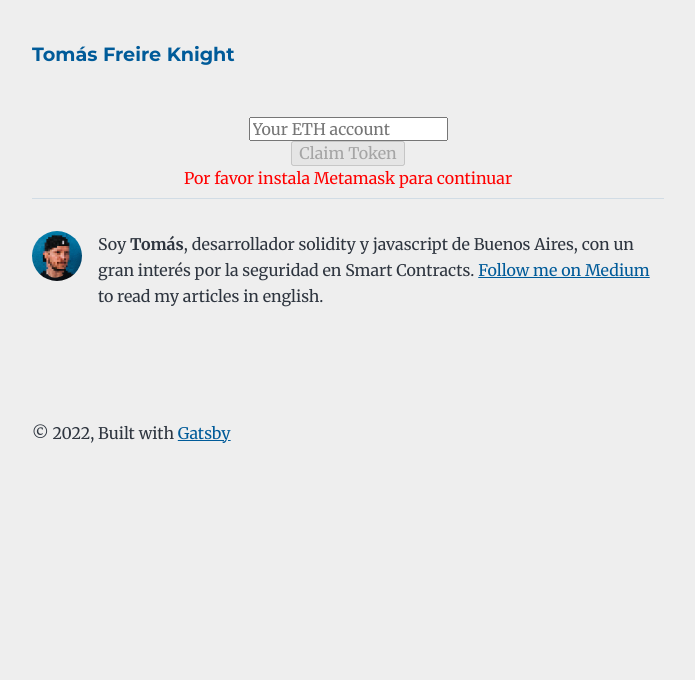
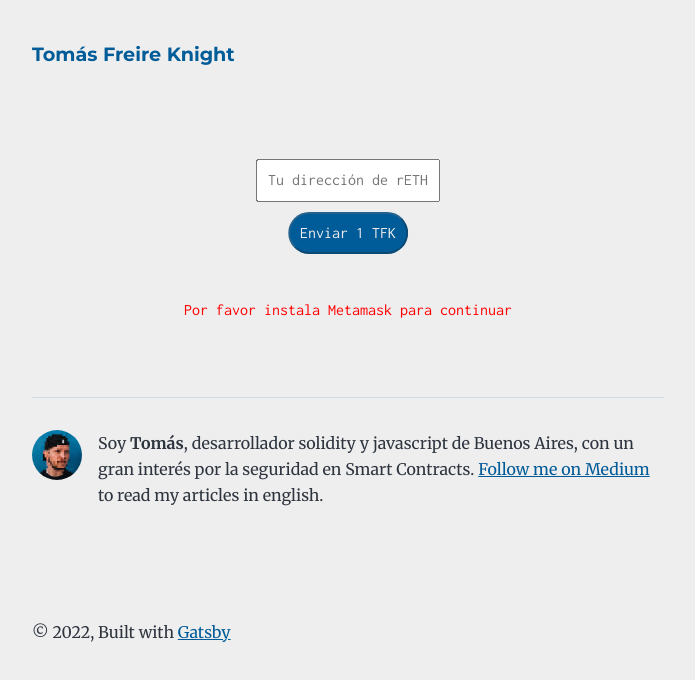
Before and after one commit to tomasfrancizco/new-personal-site, a Gatsby site: page /token in a window 1280 px wide. Shown: the whole page, without its empty margins (292-987 px from the left). Built offline with nearby package versions, Linux system fonts and the light colour scheme; Gatsby itself is replaced by a stand-in of ours.

Commit message:
token improvements

```diff
--- a/src/pages/token.js
+++ b/src/pages/token.js
@@ -38,12 +38,10 @@ const Token = ({ data, location }) => {
     const hexa = "0123456789abcdefABCDEF"
     if(receiverAccount.length !== 42 || receiverAccount[0] !== "0" || receiverAccount[1] !== "x"){
       setAddressError(true);
-      console.log("address error")
     }
     for(let i=2;i<receiverAccount.length;i++){
       if(!hexa.includes(receiverAccount[i])) {
         setAddressError(true);
-        console.log("address error")
       }
     }
   }
@@ -71,7 +69,6 @@ const Token = ({ data, location }) => {
       return () => clearInterval(continuousCheck)
     } else {
       setMetamask(false)
-      console.log("What")
     }
   }, [])
 
@@ -92,7 +89,7 @@ const Token = ({ data, location }) => {
           const transaction = await contract.transfer(receiverAccount, "1000000000000000000")
           await transaction.wait();
         }
-      } catch(err){
+      } catch (err) {
         console.log({ err })
       }
     }
@@ -102,12 +99,12 @@ const Token = ({ data, location }) => {
   return (
     <Layout location={location} title={title}>
       <div className="token-container">
-        <input onChange={e => setReceiverAccount(e.target.value)} placeholder="Your ETH account" />
-        <button disabled={disabled} onClick={transferToken}>Claim Token</button>
+        <input onChange={e => setReceiverAccount(e.target.value)} placeholder="Tu dirección de rETH" />
+        <button disabled={disabled} onClick={transferToken}>Enviar 1 TFK</button>
 
-        <div style={{"color": "red"}}>{metamask ? null : "Por favor instala Metamask para continuar" }</div>
-        <div style={{"color": "red"}}>{chain ? null : "Por favor conectate a Ropsten para continuar" }</div>
-        <div style={{"color": "red"}}>{addressError ? "Por favor ingresa una dirección de Ethereum válida" : null } </div>
+        <div style={{"color": "red"}} className="token-error">{metamask ? null : "Por favor instala Metamask para continuar" }</div>
+        <div style={{"color": "red"}} className="token-error">{chain ? null : "Por favor conectate a la red Ropsten para continuar" }</div>
+        <div style={{"color": "red"}} className="token-error">{addressError ? "Por favor ingresa una dirección de Ethereum válida" : null } </div>
       </div>
       <hr />
       {/* <TokenForm transferToken={transferToken}  /> */}
--- a/src/style.css
+++ b/src/style.css
@@ -1,4 +1,6 @@
 /* CSS Custom Properties Definitions */
+@import url('https://fonts.googleapis.com/css2?family=Inconsolata&display=swap');
+
 
 :root {
   --maxWidth-none: "none";
@@ -162,10 +164,40 @@ footer {
 /* token starts */
 
 .token-container {
+  position: relative;
+  top: 90px;
+  left: 50%;
+  transform: translate(-50%, -50%);
+  width: 80%;
+  height: 200px;
+  margin-bottom: 80px;
   display: flex;
   justify-content: center;
   align-items: center;
   flex-direction: column;
+  text-align: center;
+  font-family: 'Inconsolata', monospace;
+}
+
+.token-container input {
+  padding: 10px;
+}
+
+.token-container button {
+  padding: 10px;
+  border-radius: 25px;
+  background-color: var(--color-primary);
+  cursor: pointer;
+  color: var(--color-background);
+}
+
+.token-error {
+  position: absolute;
+  bottom: -20px;
+}
+
+.token-container input, .token-container button, .token-container div {
+  margin: 5px 0;
 }
 
 .token-box {
```
